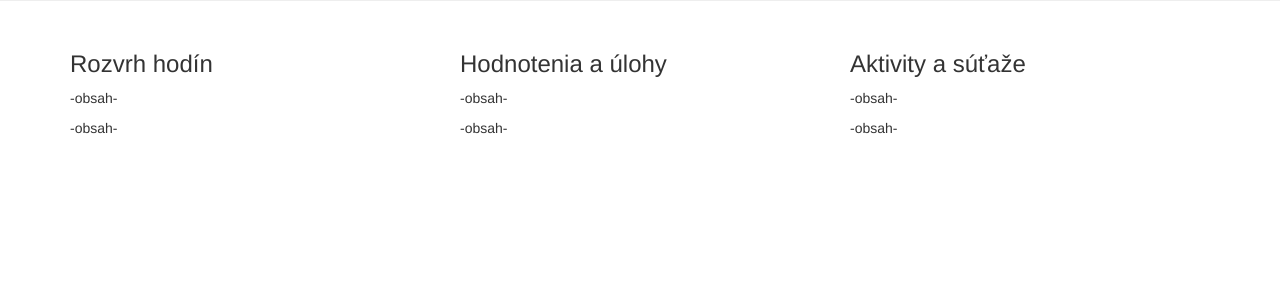
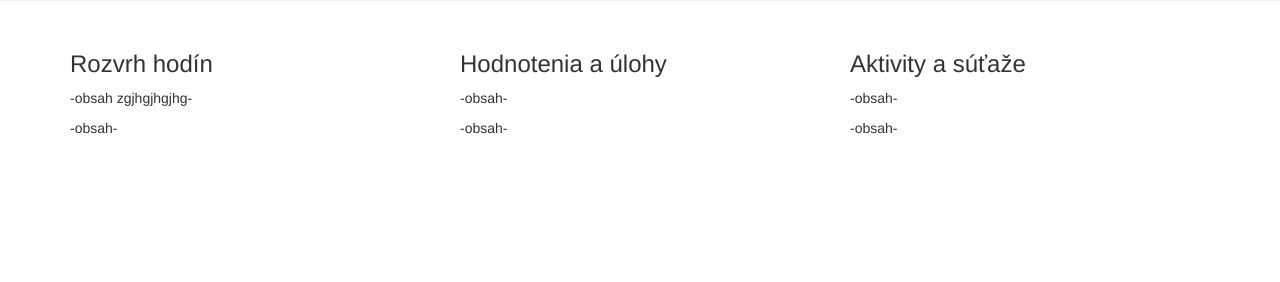
Before and after one commit to VeronikaMo/schoolpr, a PHP site: page / in a window 1280 px wide. Shown: the part 239-521 px from the top of the page. Run offline with PHP 8.4, Linux system fonts and the light colour scheme; some libraries are stand-ins or nearby versions.

Commit message:
Update index.php

```diff
--- a/index.php
+++ b/index.php
@@ -19,7 +19,7 @@
         <div class="row">
             <div class="col-sm-4">
                 <h3>Rozvrh hodín</h3>
-                <p>-obsah-</p>
+                <p>-obsah zgjhgjhgjhg-</p>
                 <p>-obsah-</p>
             </div>
             <div class="col-sm-4">
```
